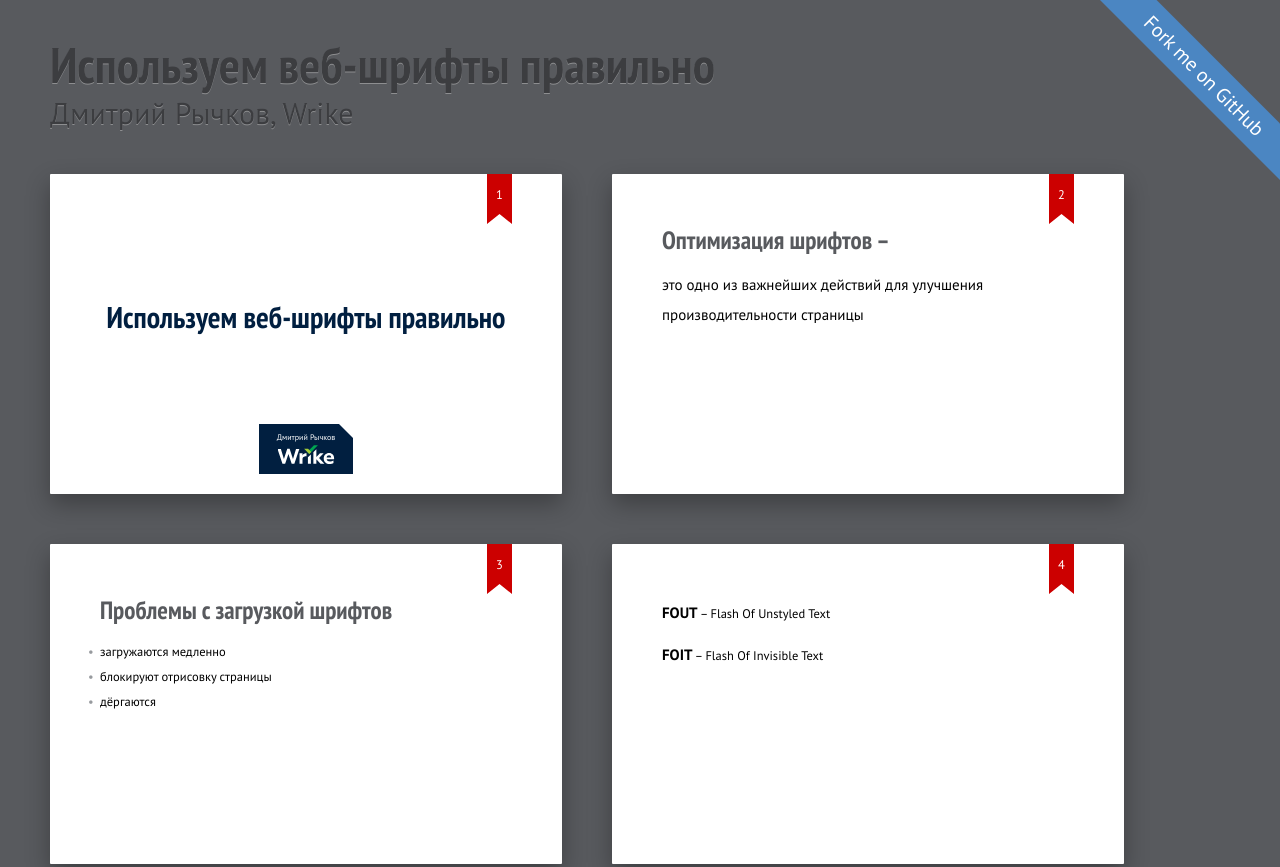
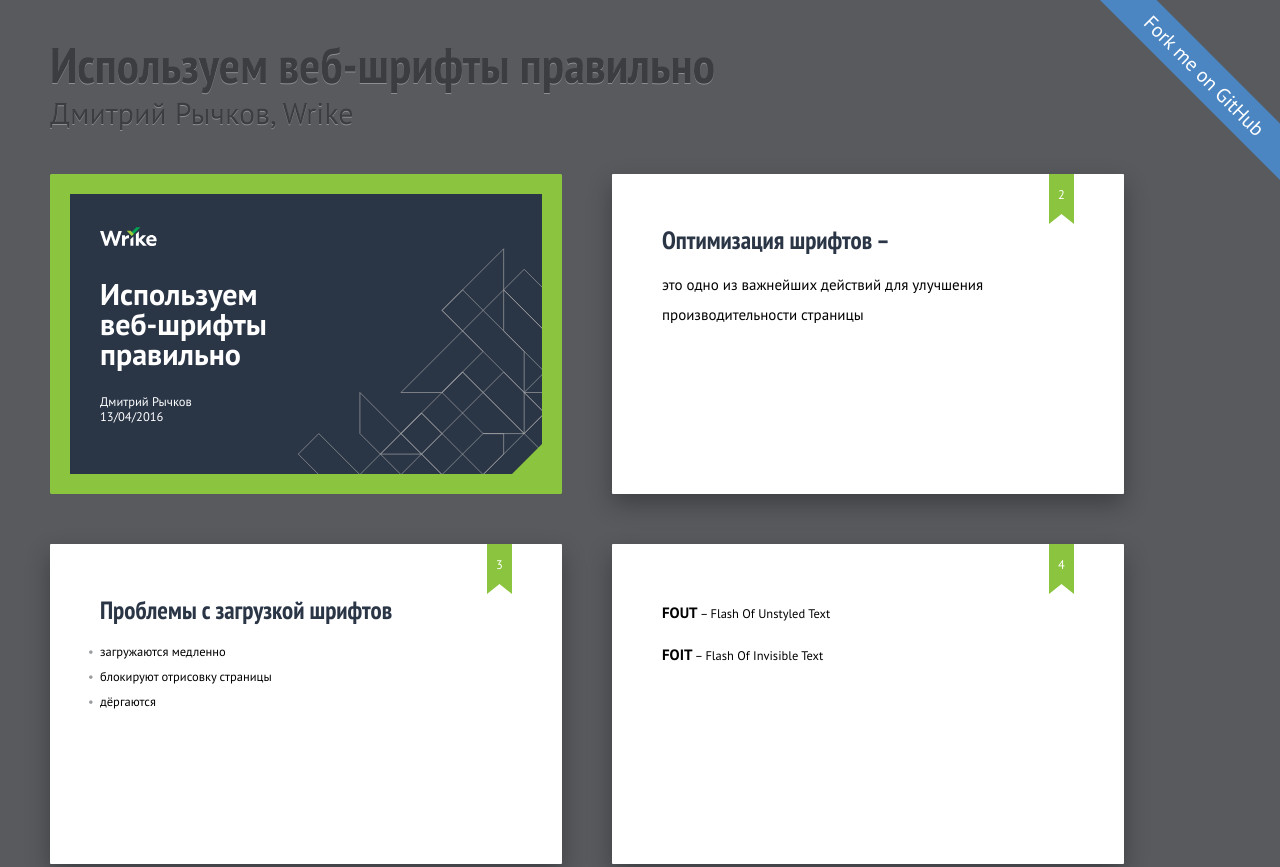
Before and after one commit to corsairdnb/svg-slides, a plain HTML site: page index.html in a window 1280 px wide. Shown: the top 867 px of the page. Drawn offline with Linux system fonts and the light colour scheme.

Commit message:
wrike template

```diff
--- a/custom.css
+++ b/custom.css
@@ -13,3 +13,12 @@
 .no-number:after {
     visibility: hidden;
 }
+.slide:after {
+    background-image: url(pictures/ribbon.svg);
+}
+.slide#cover:after {
+    visibility: hidden;
+}
+.slide h2 {
+    color: #2a3546;
+}
--- a/index.html
+++ b/index.html
@@ -16,38 +16,33 @@
 	</header>
 
 	<section class="slide" id="cover">
-		<h2>Используем веб-шрифты правильно</h2>
-		<br>
-		<div class="wrike">
-			<div>
-				Дмитрий Рычков <br>
 		<img src="pictures/icons/wrike.svg" alt="Wrike" width="115">
-			</div>
-		</div>
 
-		<!--<img src="pictures/cover.jpg" alt="" class="cover">-->
+		<h2>Используем<br> веб-шрифты<br> правильно</h2>
+
+		<p>
+			Дмитрий Рычков<br>
+			13/04/2016
+		</p>
+
+		<div class="slide-corner"></div>
+
 		<style>
+			#cover {
+				background: #2a3546 url(pictures/pattern_wrike.svg) no-repeat 245px 45px;
+				background-size: cover;
+				box-shadow: 0 0 0 40px #8bc53f inset;
+				color: #fff;
+			}
 			#cover h2 {
-				margin: 150px 0 0;
-				color: #011f40;
-				text-align: center;
+				margin: 50px 0;
+				color: #fff;
 				font-size: 60px;
 				position: relative;
+				font-family: 'PT Sans', sans-serif;
 			}
-			/*#cover h2:after {
-				content: '';
-				display: block;
-				background-image: linear-gradient(to right, rgba(1, 31, 64, 0), #011f40, rgba(1, 31, 64, 0));
-				width: 100%;
-				height: 1px;
-				position: absolute;
-				left: 0;
-				right: 0;
-				bottom: -20px;
-				margin: auto;
-			}*/
-			#cover p a {
-				color: #FFF;
+			#cover p {
+				line-height: 1.2em;
 			}
 			#cover .wrike {
 				position: absolute;
@@ -59,41 +54,17 @@
 				color: #fff;
 				font-size: 16px;
 			}
-			#cover .wrike div {
-				display: inline-block;
-				position: relative;
-				padding: 10px 35px;
-				background-color: #011f40;
-			}
-			#cover .wrike div:after {
-				content: '';
-				border-left: 15px solid transparent;
-				border-right: 15px solid #fff;
-				border-top: 15px solid #fff;
-				border-bottom: 15px solid transparent;
+			#cover .slide-corner {
+				border-left: 35px solid transparent;
+				border-right: 35px solid #8bc53f;
+				border-top: 35px solid transparent;
+				border-bottom: 35px solid #8bc53f;
 				position: absolute;
-				right: -1px;
-				top: -1px;
+				right: 35px;
+				bottom: 35px;
 			}
 		</style>
 	</section>
-
-	<!--<section class="slide">
-		<div><img src="pictures/icons/chrome.svg" width="60" height="60"></div>
-		<div><img src="pictures/icons/firefox.svg" width="60" height="60"></div>
-		<div><img src="pictures/icons/opera.svg" width="60" height="60"></div>
-		<div><img src="pictures/icons/safari.svg" width="60" height="60"></div>
-		<div><img src="pictures/icons/ie.svg" width="60" height="60"></div>
-		<div><img src="pictures/icons/edge.svg" width="60" height="60"></div>
-	</section>-->
-
-
-
-
-
-
-
-
 
 	<section class="slide">
 		<h2>Оптимизация шрифтов &ndash;</h2>
@@ -454,30 +425,35 @@
 	</section>
 
 	<section class="slide">
-		<img src="pictures/localstorage.png" alt="" style="max-width: 100%; max-height: 100%; position: relative; top: -50px;">
-	</section>
-
-	<section class="slide">
-		<h2>Перед отрисовкой страницы проверяем:</h2>
+		<table style="width: 100%; margin: 0 0 0 -50px">
+			<tr>
+				<td style="vertical-align: top; padding: 0">
+					<br>&nbsp;
+					<img src="pictures/localstorage.png" alt="" style="margin-top: -50px; max-width: 100%; max-height: 80%; position: relative; top: -50px;">
+					<br>&nbsp;
+				</td>
+				<td style="vertical-align: top; padding-left: 50px; padding-right: 0; font-size: 16px;">
+					<p><b>Перед отрисовкой страницы проверяем:</b></p>
 					<ol>
 						<li>поддерживается ли localstorage...</li>
 						<li>какой формат выбрать...</li>
 						<li>уже есть в кеше?</li>
 					</ol>
 					<p>Если всё OK &mdash; показываем шрифт не медля</p>
-	</section>
+					<br>
 
-	<section class="slide">
-		<h2>При первой загрузке страницы</h2>
+					<p><b>При первой загрузке страницы</b></p>
 					<ol>
 						<li>проверяем доступ к localstorage...</li>
 						<li>загружаем json-файл с base64-шрифтом...</li>
 						<li>сохраняем в localstorage...</li>
 					</ol>
 					<p>Если всё OK &mdash; показываем шрифт</p>
+				</td>
+			</tr>
+		</table>
+
 	</section>
-
-
 
 	<section class="slide">
 		<h2>Localstorage</h2>
```
Also changed, not shown: pictures/pattern_wrike.svg (added), pictures/ribbon.svg (added). Lines whose indentation alone changed are shown as unchanged.
